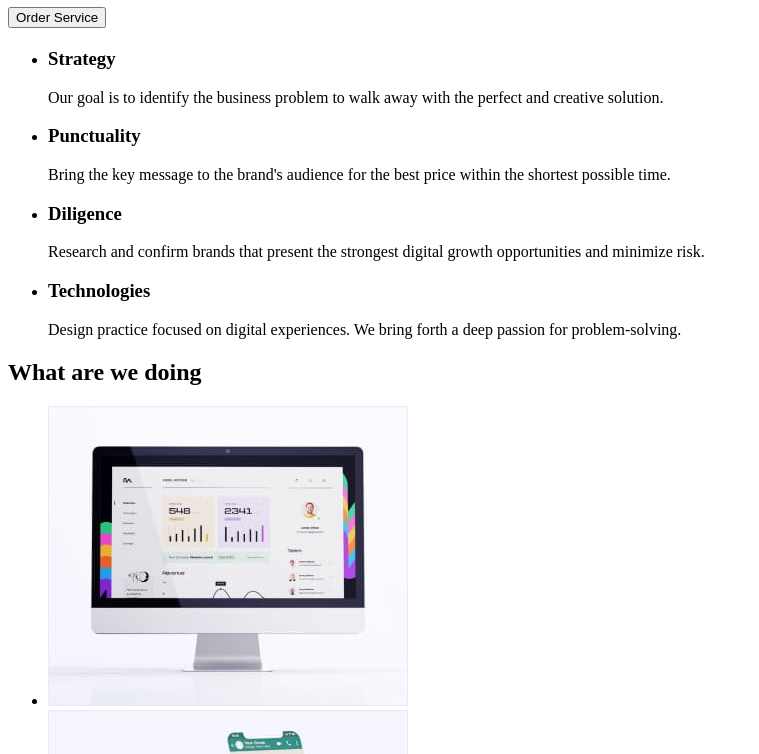
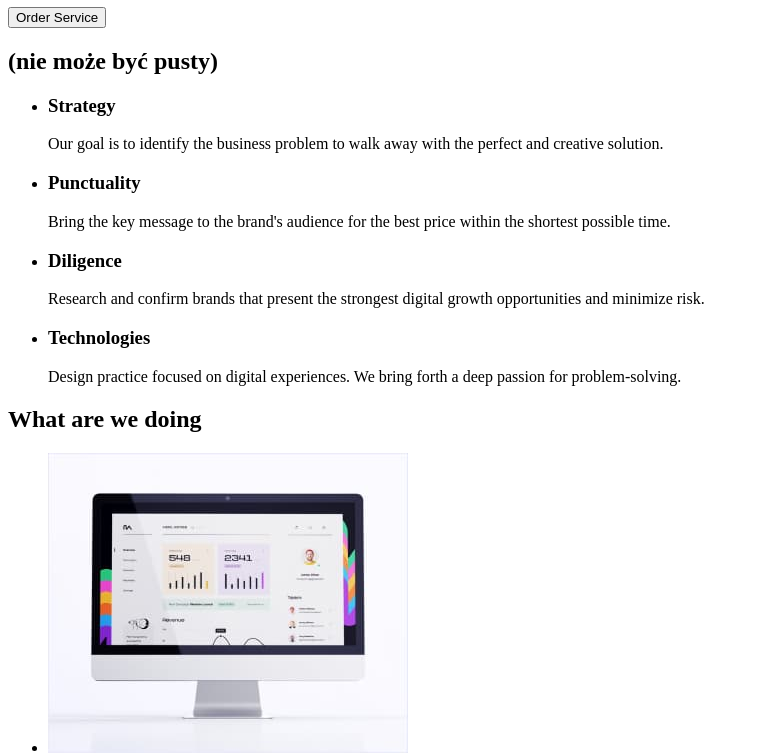
Before and after one commit to WolfLieutenant/goit-markup-hm-01, a plain HTML site: page index.html in a window 1280 px wide. Shown: the part 221-975 px from the top of the page, without its empty margins (0-759 px from the left). Drawn offline with Linux system fonts and the light colour scheme.

Commit message:
modified:   index.html

```diff
--- a/index.html
+++ b/index.html
@@ -37,7 +37,7 @@
         <h1>Effective Solutions for Your Business</h1>
         <button type="button">Order Service</button>
       <section>
-        <h2></h2>
+        <h2>(nie może być pusty)</h2>
         <ul>
           <li>
             <h3>Strategy</h3>
```
